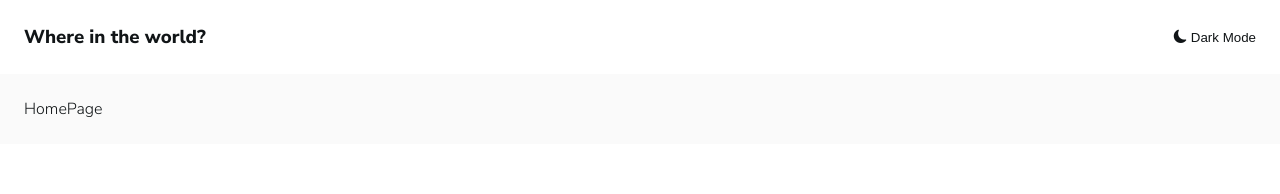
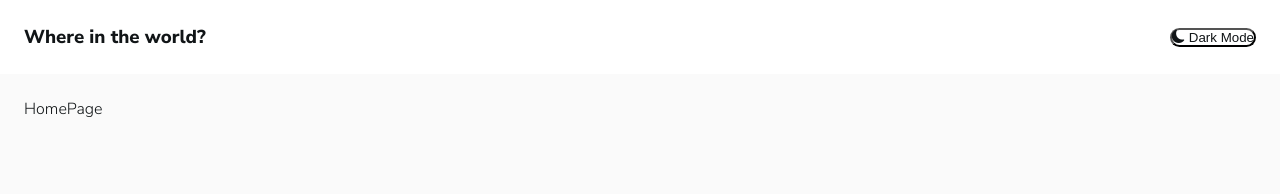
Before and after one commit to altunf/about-countries, a React (Vite) app: page / in a window 1280 px wide. Shown: the top 194 px of the page. Built offline with nearby package versions, Linux system fonts and the light colour scheme.

Commit message:
edited styles with styled components.

```diff
--- a/src/layouts/MainLayout.jsx
+++ b/src/layouts/MainLayout.jsx
@@ -5,6 +5,7 @@
 
 import { darkTheme, lightTheme } from "../components/styles/themeStyle";
 import { MainLayoutStyle } from "./style";
+import { GlobalStyle } from "../styles/global";
 
 function MainLayout() {
   const [theme, setTheme] = useState("light");
@@ -16,6 +17,7 @@
 
   return (
     <ThemeProvider theme={isDarkTheme ? darkTheme : lightTheme}>
+      <GlobalStyle />
       <MainLayoutStyle>
         <Topbar
           toggleTheme={toggleTheme}
--- a/src/main.jsx
+++ b/src/main.jsx
@@ -2,8 +2,7 @@
 import ReactDOM from "react-dom/client";
 import { RouterProvider } from "react-router-dom";
 import { router } from "./router";
-
-import "./styles/global.css";
+import "./styles/main.css";
 
 ReactDOM.createRoot(document.getElementById("root")).render(
   <React.StrictMode>
--- a/src/styles/global.css
+++ /dev/null
@@ -1,12 +0,0 @@
-@import url("https://cdn.jsdelivr.net/npm/bootstrap-icons@1.10.3/font/bootstrap-icons.css");
-@import url("https://fonts.googleapis.com/css2?family=Nunito+Sans:wght@300;600;800&display=swap");
-
-* {
-  margin: 0;
-  padding: 0;
-  border: 0;
-}
-
-body {
-  font-family: "Nunito Sans", sans-serif;
-}
--- /dev/null
+++ b/src/styles/global.jsx
@@ -0,0 +1,14 @@
+import { createGlobalStyle } from "styled-components";
+
+export const GlobalStyle = createGlobalStyle`
+* {
+    margin: 0;
+    padding: 0;
+}
+
+body {
+    font-family: 'Nunito Sans', sans-serif;
+    background-color: ${(props) => props.theme.backgroundColor}
+}
+
+`;
--- /dev/null
+++ b/src/styles/main.css
@@ -0,0 +1,3 @@
+@import url("https://cdn.jsdelivr.net/npm/bootstrap-icons@1.10.3/font/bootstrap-icons.css");
+
+@import url("https://fonts.googleapis.com/css2?family=Nunito+Sans:wght@300;600;800&display=swap");
```
